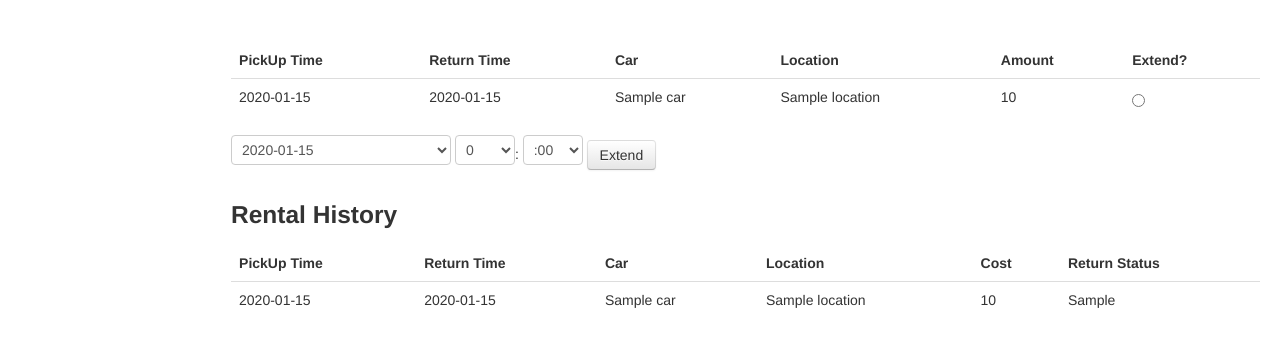
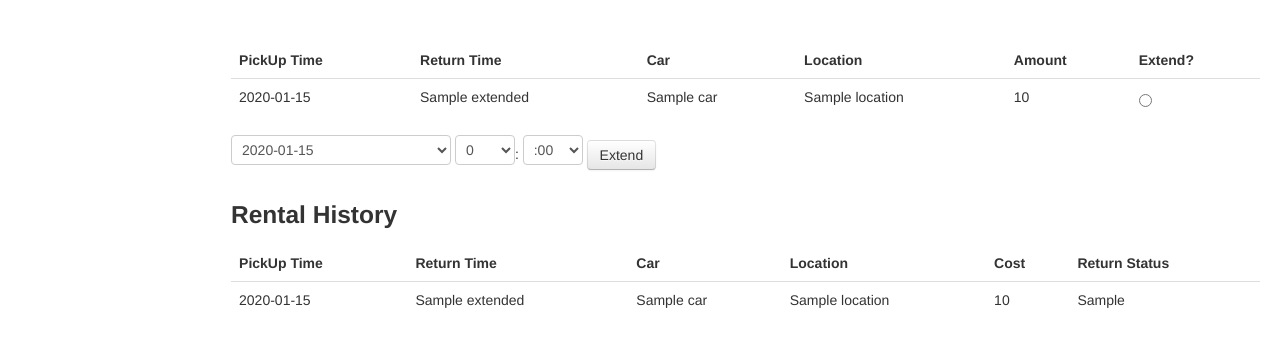
Before and after one commit to fozzle/cs4400, a Flask app: template templates/rental_info.html in a window 1280 px wide. Shown: the top 347 px of the page. Run offline with Flask 2, Linux system fonts and the light colour scheme; the template is opened without the code that fills it: most values are stand-ins (such as "Sample title", 1, 10 or a date in 2020).

Commit message:
rental info join on extended times

```diff
--- a/app.py
+++ b/app.py
@@ -347,15 +347,15 @@ def rental_info():
 
 
     user= session.get('username')
-    sql = """SELECT PickUpDateTime,ReturnDateTime,CarModel,ReservationLocation,EstimatedCost,ReturnStatus, Extended_Time
+    sql = """SELECT PickUpDateTime,ReturnDateTime,CarModel,ReservationLocation,EstimatedCost, ReturnStatus, Extended_Time
             FROM reservation Natural Join car NATURAL JOIN reservation_extended_time
             WHERE Username='{u}'""".format(u = user)
 
     c.execute(sql)
     all_res = c.fetchall()
 
-    sql = """SELECT ResID, PickUpDateTime, ReturnDateTime, CarModel, ReservationLocation, EstimatedCost, ReturnStatus
-            FROM reservation NATURAL JOIN car
+    sql = """SELECT ResID, PickUpDateTime, ReturnDateTime, CarModel, ReservationLocation, EstimatedCost, ReturnStatus, Extended_Time
+            FROM reservation NATURAL JOIN car NATURAL JOIN reservation_extended_time
             WHERE Username='{u}' AND PickUpDateTime < NOW() AND ReturnDateTime > NOW()""".format(u = user)
     c.execute(sql)
     current = c.fetchall()
--- a/templates/rental_info.html
+++ b/templates/rental_info.html
@@ -17,10 +17,10 @@
 	</tr>
 	</thead>
 	<tbody>
-	{% for (resid, pick_time, ret_time, car, location, amount, ret_stat) in current %}
+	{% for (resid, pick_time, ret_time, car, location, amount, ret_stat, extended) in current %}
 	<tr>
 		<td>{{ pick_time }}</td>
-		<td>{{ ret_time }}</td>
+		<td>{% if not extended %}{{ ret_time }}{% else %}{{extended}}{% endif %}</td>
 		<td>{{ car }}</td>
 		<td>{{ location }}</td>
 		<td>{{ amount }}</td>
@@ -60,10 +60,10 @@
 	</tr>
 	</thead>
 	<tbody>
-	{% for (pick_time, ret_time,car,location,amount,ret_stat) in all_res %}
+	{% for (pick_time, ret_time,car,location,amount,ret_stat, extended) in all_res %}
 	<tr>
 		<td>{{ pick_time }}</td>
-		<td>{{ ret_time }}</td>
+		<td>{% if not extended %}{{ ret_time }}{% else %}{{extended}}{% endif %}</td>
 		<td>{{ car }}</td>
 		<td>{{ location }}</td>
 		<td>{{ amount }}</td>
```
